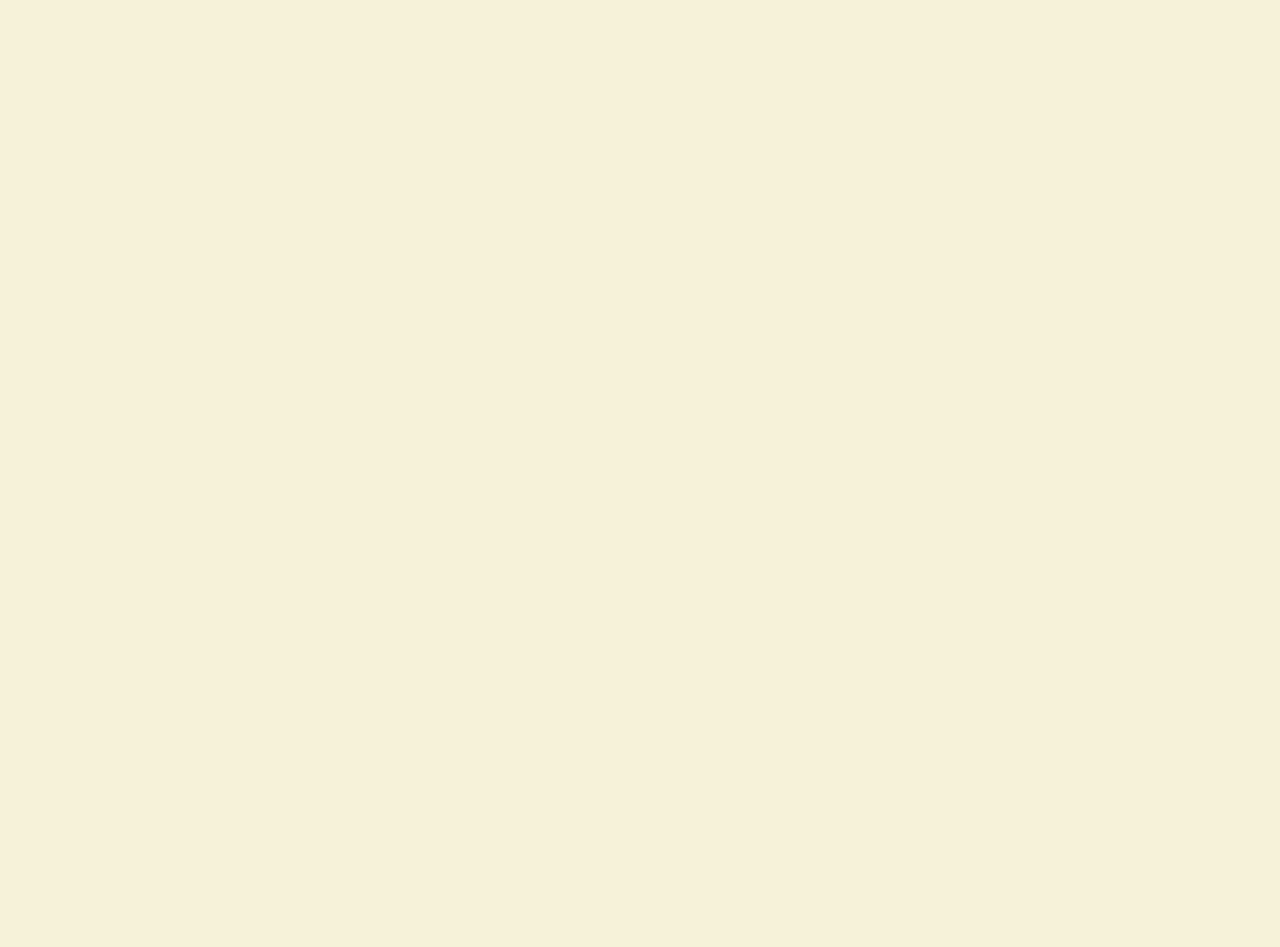
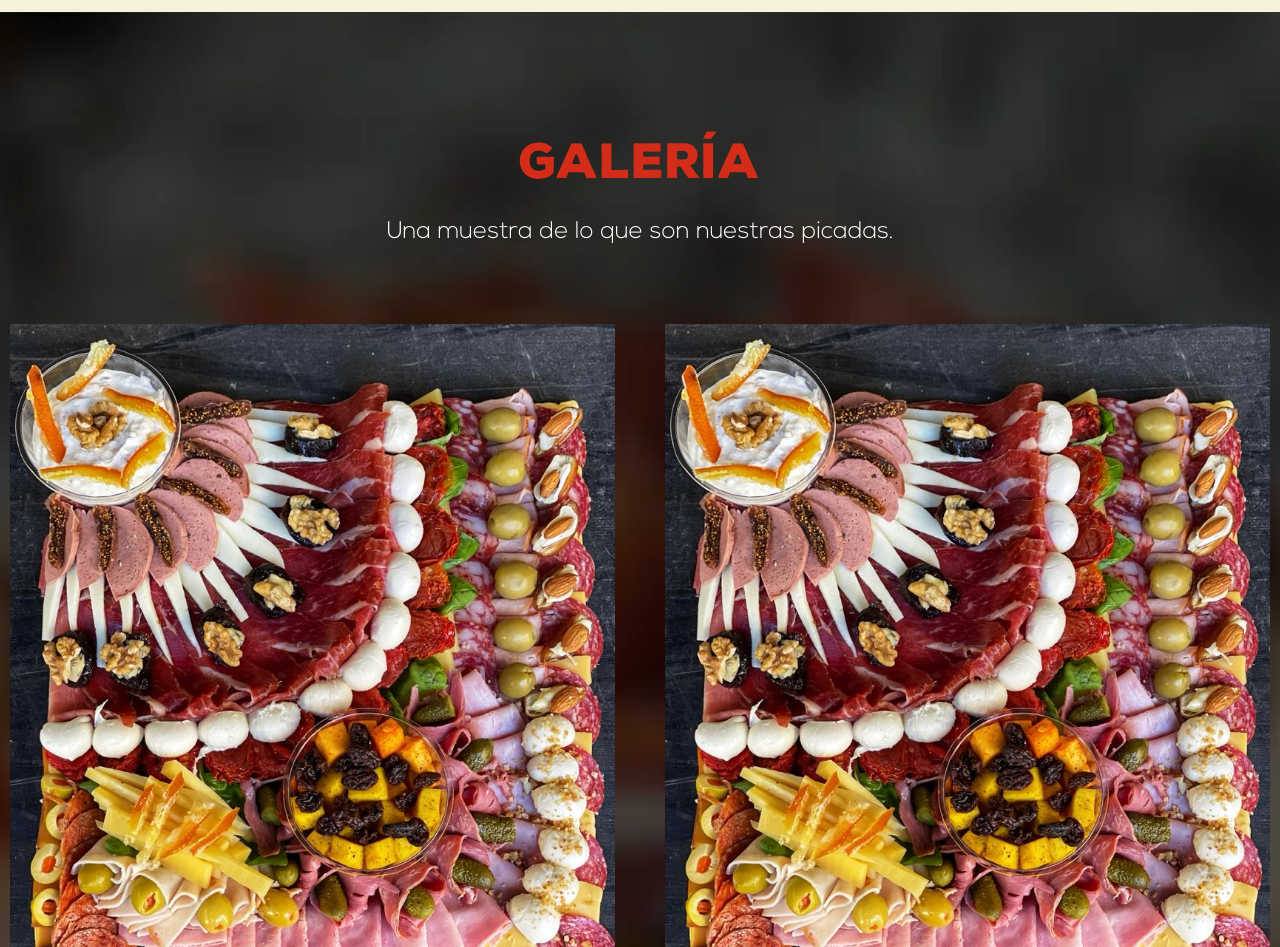
Before and after one commit to leandroheffes24/picaditas-de-butarfa, a React (Vite) app: page / in a window 1280 px wide. Shown: the part 1820-2767 px from the top of the page. Before the commit the page ends 1832 px from the top, so only its background shows below. Built offline with nearby package versions, Linux system fonts and the light colour scheme.

Commit message:
galeria section complete

```diff
--- a/src/App.tsx
+++ b/src/App.tsx
@@ -1,4 +1,5 @@
 import './App.css'
+import Galeria from './components/Galeria/galeria'
 import Header from './components/Header/Header'
 import Home from './components/Home/Home'
 import NuestrasEspecialidades from './components/NuestrasEspecialidades/NuestrasEspecialidades'
@@ -9,6 +10,7 @@ function App() {
       <Header/>
       <Home/>
       <NuestrasEspecialidades/>
+      <Galeria/>
     </>
   )
 }
--- /dev/null
+++ b/src/components/Galeria/galeria.module.css
@@ -0,0 +1,116 @@
+.galeriaSection{
+    background-image: url('../../assets/homeBackground.webp');
+    background-position: center;
+    background-size: cover;
+    padding: 70px 10px;
+}
+
+.titleAndSubtitleContainer{
+    text-align: center;
+    margin-bottom: 40px;
+}
+
+.title{
+    font-family: 'nexa-rust.sans-black';
+    font-size: 1.8rem;
+    color: #d32c18;
+    margin-bottom: 20px;
+}
+
+.subTitle{
+    font-size: 1.1rem;
+    color: white;
+}
+
+.photosContainer{
+    display: flex;
+    flex-wrap: wrap;
+    justify-content: space-between;
+    row-gap: 15px;
+}
+
+.photo{
+    width: 48%;
+}
+
+@media (width>=768px){
+    .galeriaSection{
+        padding: 120px 20px;
+    }
+
+    .titleAndSubtitleContainer{
+        margin-bottom: 80px;
+    }
+
+    .title{
+        font-size: 3rem;
+        margin-bottom: 30px;
+    }
+
+    .subTitle{
+        font-size: 1.5rem;
+    }
+
+    .photosContainer{
+        row-gap: 35px;
+    }
+
+    .photo{
+        width: 30%;
+    }
+}
+
+@media (width>=992px){
+    .galeriaSection{
+        padding: 100px 10px;
+    }
+
+    .titleAndSubtitleContainer{
+        margin-bottom: 70px;
+    }
+
+    .title{
+        font-size: 2.5rem;
+        margin-bottom: 20px;
+    }
+
+    .subTitle{
+        font-size: 1.3rem;
+    }
+
+    .photosContainer{
+        row-gap: 25px;
+    }
+
+    .photo{
+        width: 18%;
+    }
+}
+
+@media (width>=1200px){
+    .galeriaSection{
+        padding: 120px 10px;
+    }
+
+    .titleAndSubtitleContainer{
+        margin-bottom: 80px;
+    }
+
+    .title{
+        font-size: 3rem;
+        margin-bottom: 30px;
+    }
+
+    .subTitle{
+        font-size: 1.5rem;
+    }
+
+    .photosContainer{
+        row-gap: 30px;
+    }
+
+    .photo{
+        width: 15%;
+        transition: all .5s;
+    }
+}
--- /dev/null
+++ b/src/components/Galeria/galeria.tsx
@@ -0,0 +1,24 @@
+import styles from './galeria.module.css'
+import Photo from '../../assets/picada.jpg'
+
+export default function Galeria(){
+    return(
+        <section className={styles.galeriaSection} id='galeria'>
+            <div className={styles.titleAndSubtitleContainer}>
+                <h3 className={styles.title}>GALERÍA</h3>
+                <p className={styles.subTitle}>Una muestra de lo que son nuestras picadas.</p>
+            </div>
+
+            <div className={styles.photosContainer}>
+                <img className={styles.photo} src={Photo} alt="" />
+                <img className={styles.photo} src={Photo} alt="" />
+                <img className={styles.photo} src={Photo} alt="" />
+                <img className={styles.photo} src={Photo} alt="" />
+                <img className={styles.photo} src={Photo} alt="" />
+                <img className={styles.photo} src={Photo} alt="" />
+                <img className={styles.photo} src={Photo} alt="" />
+                <img className={styles.photo} src={Photo} alt="" />
+            </div>
+        </section>
+    )
+}
--- a/src/components/Header/header.module.css
+++ b/src/components/Header/header.module.css
@@ -38,7 +38,7 @@
     display: none;
 }
 
-.navbar{
+.mobileNavbar{
     width: 100%;
     text-align: center;
     margin-top: 20px;
```
